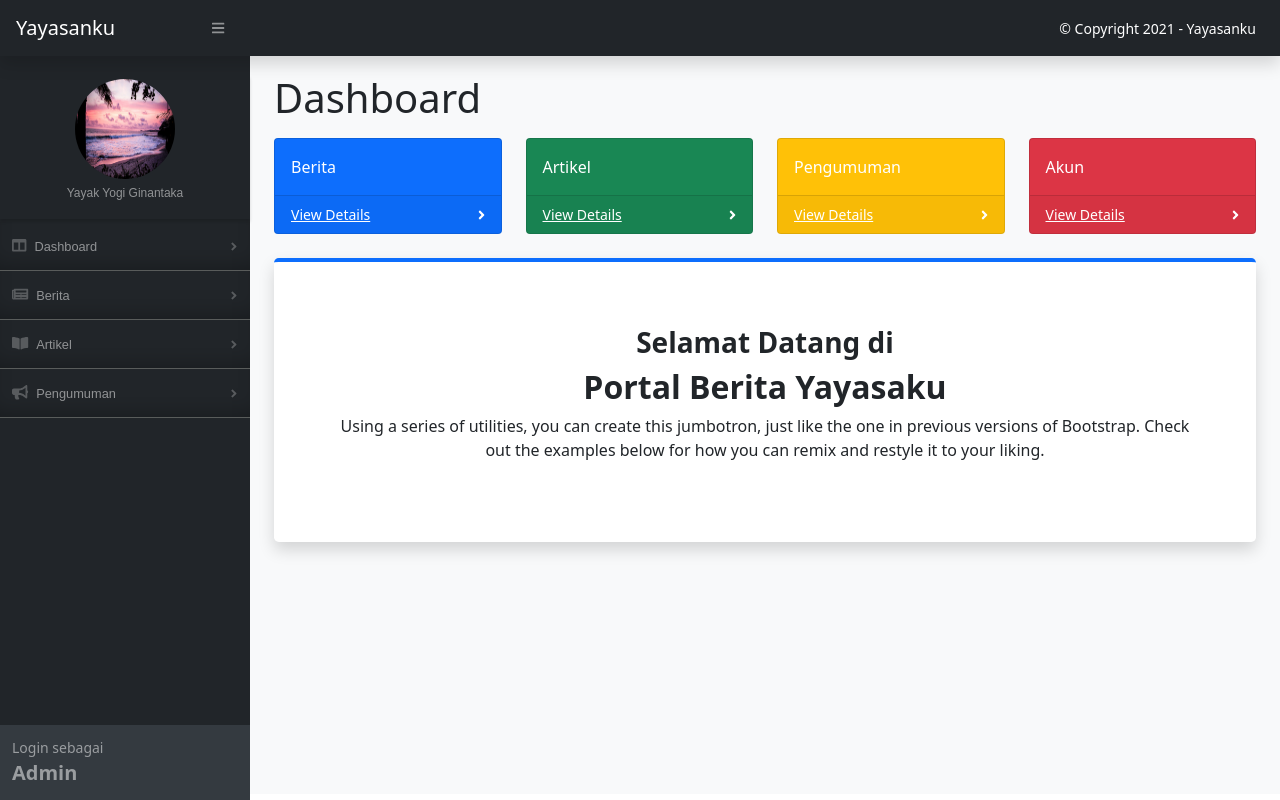
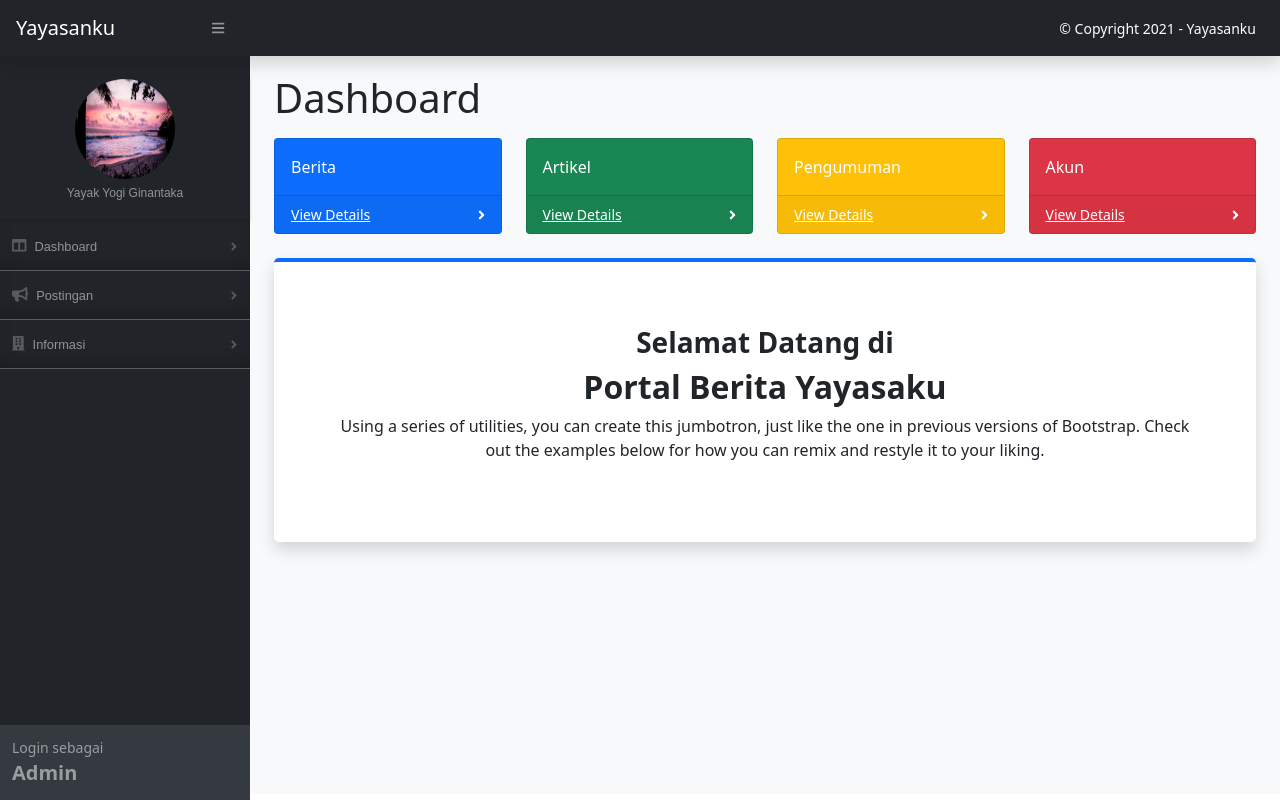
Before and after one commit to yayakyogi/profile-yayasan, a PHP site: page /app/index.php in a window 1280 px wide. Run offline with PHP 8.4, Linux system fonts and the light colour scheme; some libraries are stand-ins or nearby versions.

Commit message:
change menu sidebar

```diff
--- a/app/index.php
+++ b/app/index.php
@@ -1,7 +1,7 @@
 <?php
   include "../part/header.php";
   include "./connection.php";
-  include "./page_news.php";
+  include "./post.php";
   include "./dashboard.php";
 
   headerAll();
@@ -14,7 +14,7 @@
   {
     global $page;
     if($page === 'index') dashboard();
-    if($page === 'news') berita();
+    if($page === 'post') post();
   }
 ?>
 <body>
@@ -41,7 +41,7 @@
               <img src="../public/img/img-1.jpg" class="rounded-circle" width="100" height="100"/><br/>
               <span class="small">Yayak Yogi Ginantaka</span>
             </div>
-            <a class="nav-link collapsed" href="#">
+            <a class="nav-link collapsed" href="?">
               <div class="sb-nav-link-icon">
                 <i class="fas fa-columns"></i>
               </div>
@@ -51,11 +51,11 @@
               </div>
             </a>
 
-            <a class="nav-link collapsed" href="#">
+            <a class="nav-link collapsed" href="?pages=post">
               <div class="sb-nav-link-icon">
-                <i class="fas fa-newspaper"></i>
+                <i class="fas fa-bullhorn"></i>
               </div>
-                Berita
+                Postingan
               <div class="sb-sidenav-collapse-arrow">
                 <i class="fas fa-angle-down"></i>
               </div>
@@ -63,19 +63,9 @@
 
             <a class="nav-link collapsed" href="#">
               <div class="sb-nav-link-icon">
-                <i class="fas fa-book-open"></i>
+                <i class="fas fa-building"></i>
               </div>
-                Artikel
-              <div class="sb-sidenav-collapse-arrow">
-                <i class="fas fa-angle-down"></i>
-              </div>
-            </a>
-
-            <a class="nav-link collapsed" href="#">
-              <div class="sb-nav-link-icon">
-                <i class="fas fa-bullhorn"></i>
-              </div>
-                Pengumuman
+                Informasi
               <div class="sb-sidenav-collapse-arrow">
                 <i class="fas fa-angle-down"></i>
               </div>
@@ -103,4 +93,12 @@
   </div>
   <!-- ./content -->
   <script src="../public/js/script.js"></script>
+  <script src="../public/js/ckeditor5/ckeditor.js"></script>
+  <script>
+    ClassicEditor
+      .create( document.querySelector( '#editor' ) )
+      .catch( error => {
+          console.error( error );
+      });
+  </script>
 </body>
```
